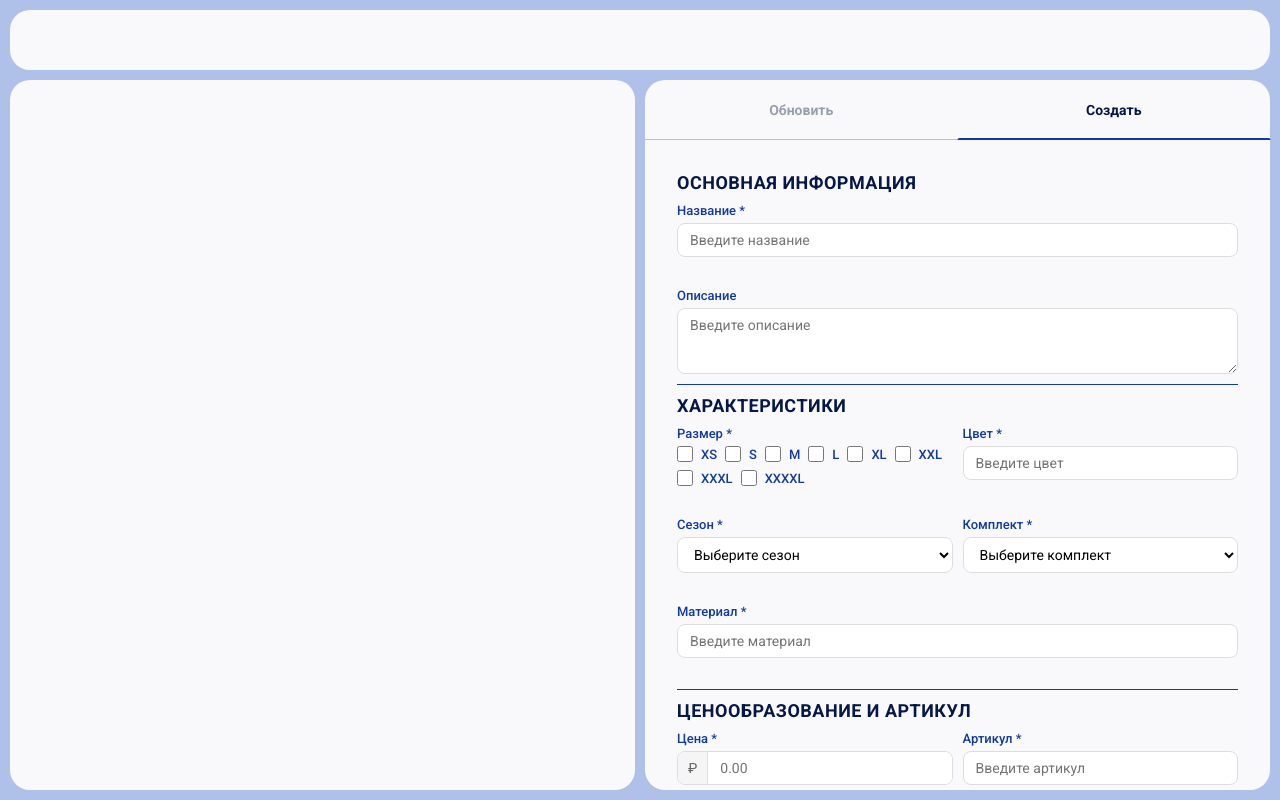
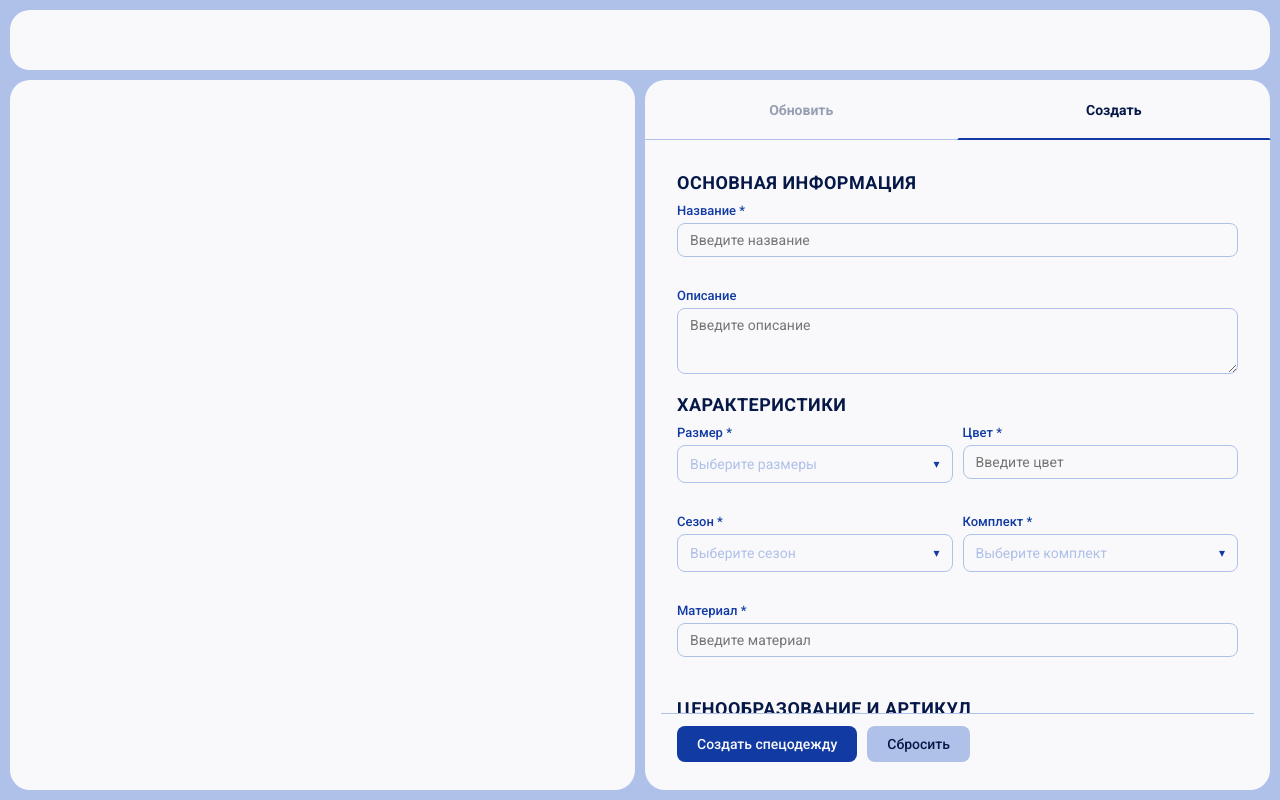
Before and after one commit to Biektau/Giras-frontend, an Angular app: page / in a window 1280 px wide. Built offline with nearby package versions, Linux system fonts and the light colour scheme.

Commit message:
create form completed preliminarily

```diff
--- /dev/null
+++ b/src/app/common/components/custom-select.component.html
@@ -0,0 +1,34 @@
+<div class="custom-select" [class.open]="isOpen()">
+  <div class="select-trigger" (click)="toggle()">
+    <span class="select-value" [class.placeholder]="!hasValue">
+      {{ displayValue }}
+    </span>
+    <div class="select-icons">
+      @if (hasValue) {
+        <span class="icon-clear" (click)="clear($event)">✕</span>
+      }
+      <span class="icon-arrow">▾</span>
+    </div>
+  </div>
+
+  @if (isOpen()) {
+    <div class="select-dropdown">
+      <div class="select-options">
+        @for (option of options; track option.value) {
+          <div
+            class="select-option"
+            [class.selected]="isSelected(option.value)"
+            (click)="select(option.value)"
+          >
+            @if (multiple) {
+              <span class="checkbox" [class.checked]="isSelected(option.value)">
+                @if (isSelected(option.value)) { ✓ }
+              </span>
+            }
+            {{ option.label }}
+          </div>
+        }
+      </div>
+    </div>
+  }
+</div>
--- /dev/null
+++ b/src/app/common/components/custom-select.component.scss
@@ -0,0 +1,137 @@
+@use '../../../styles.scss' as v;
+.custom-select {
+  position: relative;
+  width: 100%;
+  user-select: none;
+
+  .select-trigger {
+    display: flex;
+    align-items: center;
+    justify-content: space-between;
+    padding: 8px 12px;
+    border: 1px solid v.$blue-1;
+    border-radius: 8px;
+    background-color: v.$white;
+    cursor: pointer;
+    font-size: 14px;
+    transition: border-color 0.2s;
+    min-height: 38px;
+
+    &:hover {
+      border-color: v.$blue-2;
+    }
+  }
+
+  &.open .select-trigger {
+    border-color: v.$blue-3;
+  }
+
+  .select-value {
+    color: v.$blue-4;
+    flex: 1;
+    overflow: hidden;
+    text-overflow: ellipsis;
+    white-space: nowrap;
+
+    &.placeholder {
+      color: v.$blue-1;
+    }
+  }
+
+  .select-icons {
+    display: flex;
+    align-items: center;
+    gap: 6px;
+    margin-left: 8px;
+    color: v.$blue-3;
+    font-size: 12px;
+  }
+
+  .icon-clear {
+    font-size: 10px;
+    color: v.$blue-2;
+    cursor: pointer;
+    transition: color 0.2s;
+
+    &:hover {
+      color: v.$blue-4;
+    }
+  }
+
+  .icon-arrow {
+    transition: transform 0.2s;
+  }
+
+  &.open .icon-arrow {
+    transform: rotate(180deg);
+  }
+
+  .select-dropdown {
+    position: absolute;
+    top: calc(100% + 4px);
+    left: 0;
+    right: 0;
+    background: v.$white;
+    border: 1px solid v.$blue-1;
+    border-radius: 8px;
+    z-index: 100;
+    box-shadow: 0 4px 16px rgba(5, 24, 71, 0.1);
+    overflow: hidden;
+  }
+
+  .select-options {
+    max-height: 200px;
+    overflow-y: auto;
+  }
+
+  .select-option {
+    display: flex;
+    align-items: center;
+    gap: 8px;
+    padding: 8px 12px;
+    font-size: 14px;
+    color: v.$blue-4;
+    cursor: pointer;
+    transition: background-color 0.15s;
+
+    &:hover {
+      background-color: v.$blue-1;
+      color: v.$white;
+
+      .checkbox {
+        border-color: v.$white;
+      }
+    }
+
+    &.selected {
+      background-color: rgba(175, 192, 233, 0.3);
+      color: v.$blue-3;
+      font-weight: 500;
+    }
+
+    &.selected:hover {
+      background-color: v.$blue-1;
+      color: v.$white;
+    }
+  }
+
+  .checkbox {
+    width: 16px;
+    height: 16px;
+    border: 1.5px solid v.$blue-2;
+    border-radius: 4px;
+    display: flex;
+    align-items: center;
+    justify-content: center;
+    font-size: 11px;
+    flex-shrink: 0;
+    color: v.$blue-3;
+    transition: border-color 0.15s;
+
+    &.checked {
+      background-color: v.$blue-3;
+      border-color: v.$blue-3;
+      color: v.$white;
+    }
+  }
+}
--- /dev/null
+++ b/src/app/common/components/custom-select.component.ts
@@ -0,0 +1,101 @@
+import {
+  Component,
+  Input,
+  forwardRef,
+  signal,
+  HostListener,
+} from '@angular/core';
+import { ControlValueAccessor, NG_VALUE_ACCESSOR } from '@angular/forms';
+import { CommonModule } from '@angular/common';
+
+export interface SelectOption {
+  value: string | number;
+  label: string;
+}
+
+@Component({
+  selector: 'app-custom-select',
+  standalone: true,
+  imports: [CommonModule],
+  templateUrl: './custom-select.component.html',
+  styleUrl: './custom-select.component.scss',
+  providers: [
+    {
+      provide: NG_VALUE_ACCESSOR,
+      useExisting: forwardRef(() => CustomSelectComponent),
+      multi: true,
+    },
+  ],
+})
+export class CustomSelectComponent implements ControlValueAccessor {
+  @Input() options: SelectOption[] = [];
+  @Input() placeholder = 'Выберите...';
+  @Input() multiple = false;
+
+  isOpen = signal(false);
+  private _value: any = null;
+  private onChange = (_: any) => {};
+  private onTouched = () => {};
+
+  get displayValue(): string {
+    if (this.multiple) {
+      const selected = this._value as (string | number)[];
+      if (!selected || selected.length === 0) return this.placeholder;
+      if (selected.length === 1) {
+        return this.options.find(o => o.value === selected[0])?.label ?? this.placeholder;
+      }
+      return `Выбрано: ${selected.length}`;
+    }
+    if (this._value === null || this._value === undefined || this._value === '') return this.placeholder;
+    return this.options.find(o => o.value === this._value)?.label ?? this.placeholder;
+  }
+
+  get hasValue(): boolean {
+    if (this.multiple) return this._value?.length > 0;
+    return this._value !== null && this._value !== undefined && this._value !== '';
+  }
+
+  toggle() {
+    this.isOpen.update(v => !v);
+    this.onTouched();
+  }
+
+  isSelected(value: string | number): boolean {
+    if (this.multiple) return (this._value as any[])?.includes(value);
+    return this._value === value;
+  }
+
+  select(value: string | number) {
+    if (this.multiple) {
+      const current = [...(this._value || [])];
+      const idx = current.indexOf(value);
+      if (idx === -1) current.push(value);
+      else current.splice(idx, 1);
+      this._value = current;
+    } else {
+      this._value = value;
+      this.isOpen.set(false);
+    }
+    this.onChange(this._value);
+  }
+
+  clear(event: Event) {
+    event.stopPropagation();
+    this._value = this.multiple ? [] : null;
+    this.onChange(this._value);
+  }
+
+  @HostListener('document:click', ['$event'])
+  onOutsideClick(event: MouseEvent) {
+    if (!(event.target as HTMLElement).closest('app-custom-select')) {
+      this.isOpen.set(false);
+    }
+  }
+
+  writeValue(value: any) {
+    this._value = value ?? (this.multiple ? [] : null);
+  }
+
+  registerOnChange(fn: any) { this.onChange = fn; }
+  registerOnTouched(fn: any) { this.onTouched = fn; }
+}
--- a/src/app/components/create-workwear-form/create-workwear-form.component.html
+++ b/src/app/components/create-workwear-form/create-workwear-form.component.html
@@ -1,4 +1,5 @@
 <form [formGroup]="workwearForm" (ngSubmit)="onSubmit()" class="create-form">
+  <div class="form-content">
     <div class="form-section">
       <div class="section-title">Основная информация</div>
 
@@ -26,19 +27,12 @@
       <div class="form-row">
         <div class="field">
           <label>Размер *</label>
-        <div class="checkbox-group">
-          @for (size of sizeOptions; track size) {
-            <label class="checkbox-label">
-              <input
-                type="checkbox"
-                [value]="size"
-                [checked]="workwearForm.get('size')?.value?.includes(size)"
-                (change)="toggleSize(size)"
+          <app-custom-select
+            formControlName="size"
+            [options]="sizeSelectOptions"
+            placeholder="Выберите размеры"
+            [multiple]="true"
           />
-              {{ size }}
-            </label>
-          }
-        </div>
           <span class="error">{{ getErrorMessage("size") }}</span>
         </div>
 
@@ -52,23 +46,21 @@
       <div class="form-row">
         <div class="field">
           <label>Сезон *</label>
-        <select formControlName="season">
-          <option value="" disabled>Выберите сезон</option>
-          @for (season of seasonOptions; track season) {
-            <option [value]="season">{{ season }}</option>
-          }
-        </select>
+          <app-custom-select
+            formControlName="season"
+            [options]="seasonSelectOptions"
+            placeholder="Выберите сезон"
+          />
           <span class="error">{{ getErrorMessage("season") }}</span>
         </div>
 
         <div class="field">
           <label>Комплект *</label>
-        <select formControlName="set">
-          <option value="" disabled>Выберите комплект</option>
-          @for (set of setOptions; track set) {
-            <option [value]="set">{{ set }}</option>
-          }
-        </select>
+          <app-custom-select
+            formControlName="set"
+            [options]="setSelectOptions"
+            placeholder="Выберите комплект"
+          />
           <span class="error">{{ getErrorMessage("set") }}</span>
         </div>
       </div>
@@ -146,6 +138,7 @@
         </div>
       }
     </div>
+  </div>
 
   <div class="form-actions">
     <button type="submit" class="btn-primary">Создать спецодежду</button>
--- a/src/app/components/create-workwear-form/create-workwear-form.component.scss
+++ b/src/app/components/create-workwear-form/create-workwear-form.component.scss
@@ -3,8 +3,17 @@
 .create-form {
   display: flex;
   flex-direction: column;
-  padding: 16px;
-  gap: 10px;
+  height: 100%;
+  overflow: hidden;
+
+  .form-content {
+    flex: 1;
+    overflow-y: auto;
+    display: flex;
+    flex-direction: column;
+    gap: 10px;
+    padding: 16px 16px 16px 16px;
+  }
 
   .form-section {
     display: flex;
@@ -43,15 +52,15 @@
       select,
       textarea {
         padding: 8px 12px;
-        border: 1px solid #ddd;
+        border: 1px solid v.$blue-1;
         border-radius: 8px;
         font-size: 14px;
         outline: none;
         transition: border-color 0.2s;
-        background-color: #fff;
+        background-color: v.$white;
 
         &:focus {
-          border-color: #666;
+          border-color: v.$blue-3;
         }
       }
 
@@ -67,21 +76,21 @@
     .input-prefix {
       display: flex;
       align-items: center;
-      border: 1px solid #ddd;
+      border: 1px solid v.$blue-1;
       border-radius: 8px;
       overflow: hidden;
       transition: border-color 0.2s;
 
       &:focus-within {
-        border-color: #666;
+        border-color: v.$blue-3;
       }
 
       span {
         padding: 8px 10px;
-        background-color: #f5f5f5;
-        color: #666;
+        background-color: v.$blue-1;
+        color: v.$white;
         font-size: 14px;
-        border-right: 1px solid #ddd;
+        border-right: 1px solid v.$blue-1;
       }
 
       input {
@@ -107,30 +116,30 @@
       gap: 8px;
       font-size: 14px;
       cursor: pointer;
+      color: v.$blue-4;
 
       input[type="checkbox"] {
         width: 16px;
         height: 16px;
         cursor: pointer;
+        accent-color: v.$blue-3;
       }
     }
 
     .upload-btn {
       align-self: flex-start;
       padding: 8px 16px;
-      border: 1px dashed #ccc;
+      border: 1px dashed v.$blue-2;
       border-radius: 8px;
       background: transparent;
       cursor: pointer;
       font-size: 14px;
-      color: #555;
-      transition:
-        border-color 0.2s,
-        color 0.2s;
+      color: v.$blue-3;
+      transition: border-color 0.2s, color 0.2s;
 
       &:hover {
-        border-color: #999;
-        color: #333;
+        border-color: v.$blue-3;
+        color: v.$blue-4;
       }
     }
 
@@ -160,8 +169,8 @@
         height: 20px;
         border-radius: 50%;
         border: none;
-        background: #333;
-        color: #fff;
+        background: v.$blue-4;
+        color: v.$white;
         font-size: 10px;
         cursor: pointer;
         display: flex;
@@ -171,9 +180,17 @@
     }
   }
 
+  .divider {
+    height: 1px;
+    background-color: v.$blue-1;
+  }
+
   .form-actions {
     display: flex;
     gap: 10px;
+    padding: 12px 16px;
+    border-top: 1px solid v.$blue-1;
+    flex-shrink: 0;
 
     button {
       padding: 10px 20px;
@@ -195,23 +212,19 @@
     }
 
     .btn-primary {
-      background-color: #333;
-      color: #fff;
+      background-color: v.$blue-3;
+      color: v.$white;
     }
 
     .btn-secondary {
-      background-color: #eee;
-      color: #333;
+      background-color: v.$blue-1;
+      color: v.$blue-4;
     }
   }
+}
 
-  .divider {
-    height: 1px;
-    background-color: v.$blue-3;
-  }
+.checkbox-group {
+  display: flex;
+  flex-wrap: wrap;
+  gap: 8px;
 }
-.checkbox-group {
-    display: flex;
-    flex-wrap: wrap;
-    gap: 8px;
-}
--- a/src/app/components/create-workwear-form/create-workwear-form.component.ts
+++ b/src/app/components/create-workwear-form/create-workwear-form.component.ts
@@ -3,17 +3,18 @@ import { FormBuilder, ReactiveFormsModule, Validators } from "@angular/forms";
 import { WorkwearSize } from "../../common/enums/workwear-size.enum";
 import { WorkwearSeason } from "../../common/enums/workwear-season.enum";
 import { WorkwearItemSet } from "../../common/enums/workwear-set.enum";
+import { CustomSelectComponent, SelectOption } from "../../common/components/custom-select.component";
 
 @Component({
-    imports: [ReactiveFormsModule],
+    imports: [ReactiveFormsModule, CustomSelectComponent],
     selector: 'create-workwear-form',
     templateUrl: './create-workwear-form.component.html',
     styleUrl: './create-workwear-form.component.scss'
 })
 export class CreateWorkwearFormComponent {
-    sizeOptions = Object.values(WorkwearSize);
-    seasonOptions = Object.values(WorkwearSeason);
-    setOptions = Object.values(WorkwearItemSet);
+    sizeSelectOptions: SelectOption[] = Object.values(WorkwearSize).map(s => ({ value: s, label: s }));
+    seasonSelectOptions: SelectOption[] = Object.values(WorkwearSeason).map(s => ({ value: s, label: s }));
+    setSelectOptions: SelectOption[] = Object.values(WorkwearItemSet).map(s => ({ value: s, label: s }));
 
     selectedFiles: File[] = [];
     previews: string[] = [];
@@ -58,14 +59,6 @@ export class CreateWorkwearFormComponent {
         });
 
         input.value = '';
-    }
-
-    toggleSize(size: string): void {
-        const current: string[] = this.workwearForm.get('size')?.value ?? [];
-        const updated = current.includes(size)
-            ? current.filter(s => s !== size)
-            : [...current, size];
-        this.workwearForm.get('size')?.setValue(updated);
     }
 
     removeFile(index: number): void {
```
Also changed, not shown: src/app/common/enums/workwear-size.enum.ts (+18 -2 lines). Lines whose indentation alone changed are shown as unchanged.
